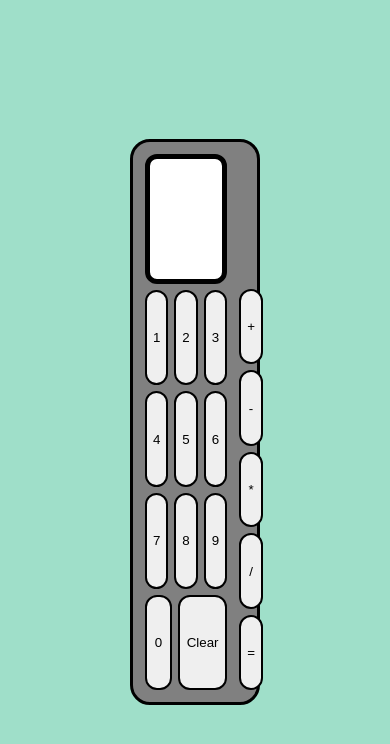
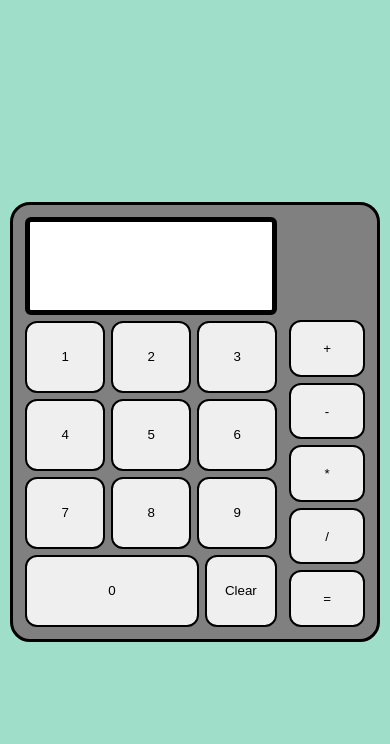
Before and after one commit to tony2-5/Calculator, a plain HTML site: page index.html in a window 390 px wide. Drawn offline with Linux system fonts and the light colour scheme.

Commit message:
Some Bug Fixes/Mobile Friendly
Adjusted css to make mobile friendly, fixed bug where calculator would break if clicking inbetween the buttons

```diff
--- a/main.js
+++ b/main.js
@@ -2,6 +2,9 @@
 var arr = [];
 var check = 0;
 const OPERATORS = "+-*/"
+const NUMBERS = "0123456789";
+document.getElementById('numbers').innerHTML = "";
+document.getElementById("result").innerHTML = "";
 // operation functions
 function add(num1, num2) {
     // if user keeps using operators without pressing equals
@@ -62,7 +65,7 @@ function clear() {
 document.querySelector(".calcNumbers").addEventListener('click', (e) => {
     if(e.target.innerHTML == "Clear") {
         clear();
-    }else {
+    }else if(NUMBERS.includes(e.target.innerHTML)) {
         // concatenates user number input until and operator is selected
         if(document.getElementById('numbers').innerHTML.length < 16) document.getElementById('numbers').innerHTML = document.getElementById('numbers').innerHTML.concat('', e.target.innerHTML);
     }
--- a/style.css
+++ b/style.css
@@ -14,8 +14,8 @@ html, body {
     display: flex;
     background-color: gray;
     display: flex;
-    height: 65%;
-    width: 30%;
+    height: 50vh;
+    aspect-ratio: 5/6;
     border-radius: 20px;
     border: 3px solid black;
     padding: 6px;
@@ -33,44 +33,44 @@ html, body {
     border: 5px black solid;
     background-color: white;
     flex-direction: column;
-    border-radius: 12px;
-    flex:.3;
+    border-radius: 6px;
+    flex:0 1 31%;
 }
 .resultBox div {
     border-radius: 12px;
     display: flex;
     flex: 1;
-    padding: 12px;
+    padding: 6px;
 }
 #numbers {
     display: flex;
     justify-content: center;
     align-items: center;
-    font-size: 48px;
+    font-size: 3.5vh;
     font-family: 'calculator-font';
 }
 #result {
     flex: .3;
     align-self: flex-end;
     padding-right: 20px;
-    font-size: 36px;
+    font-size: 2.5vh;
     font-family: 'calculator-font';
 }
 .calcNumbers {
     display: flex;
     flex-wrap: wrap;
     flex-direction: column;
-    flex:1;
+    flex:1 1 100%;
     gap:6px;
 }
 .calcNumbers div {
     display: flex;
-    flex-grow:1;
+    flex:1;
     width:100%;
     gap:6px;
 }
 .calcNumbers div button{
-    flex-grow: 1;
+    flex:1;
     border-radius: 12px;
     border: solid black 2px;
 }
```
